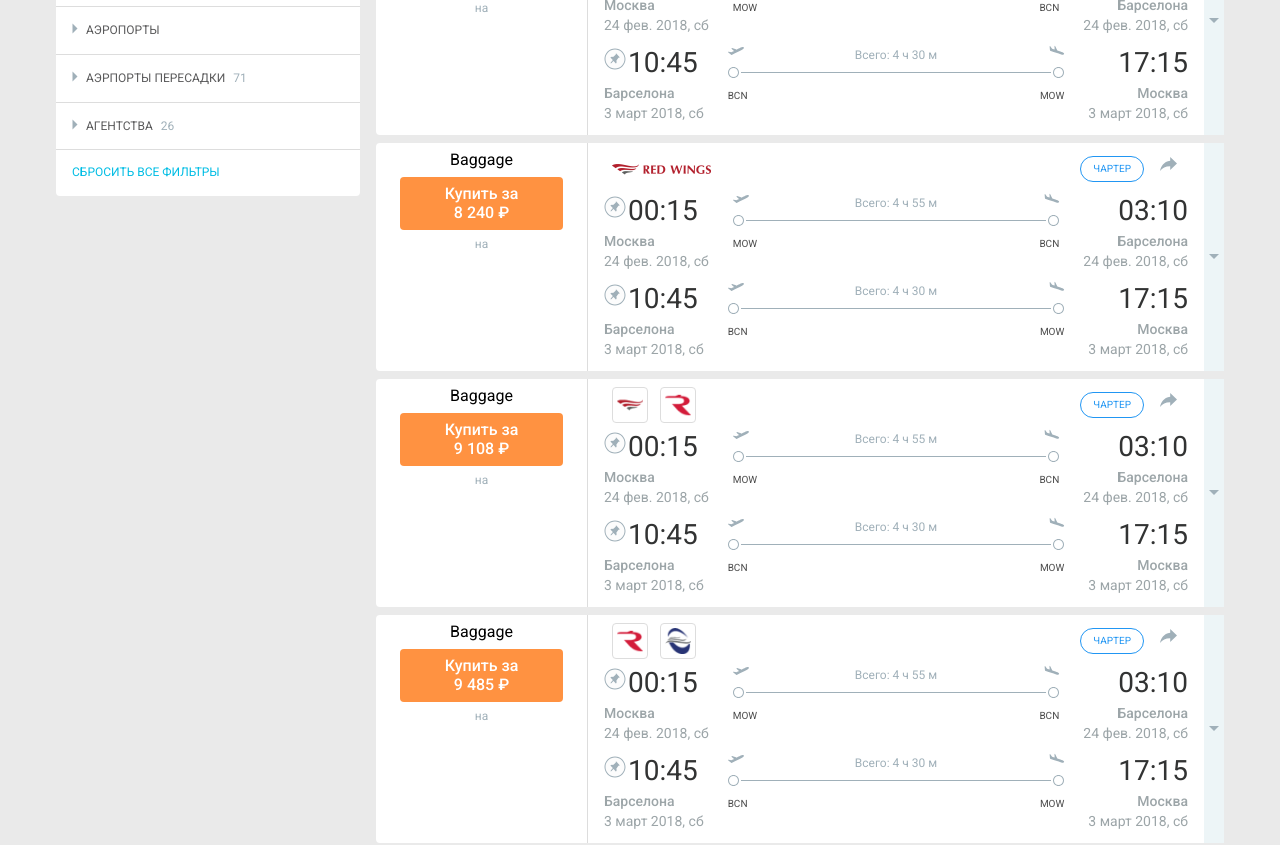
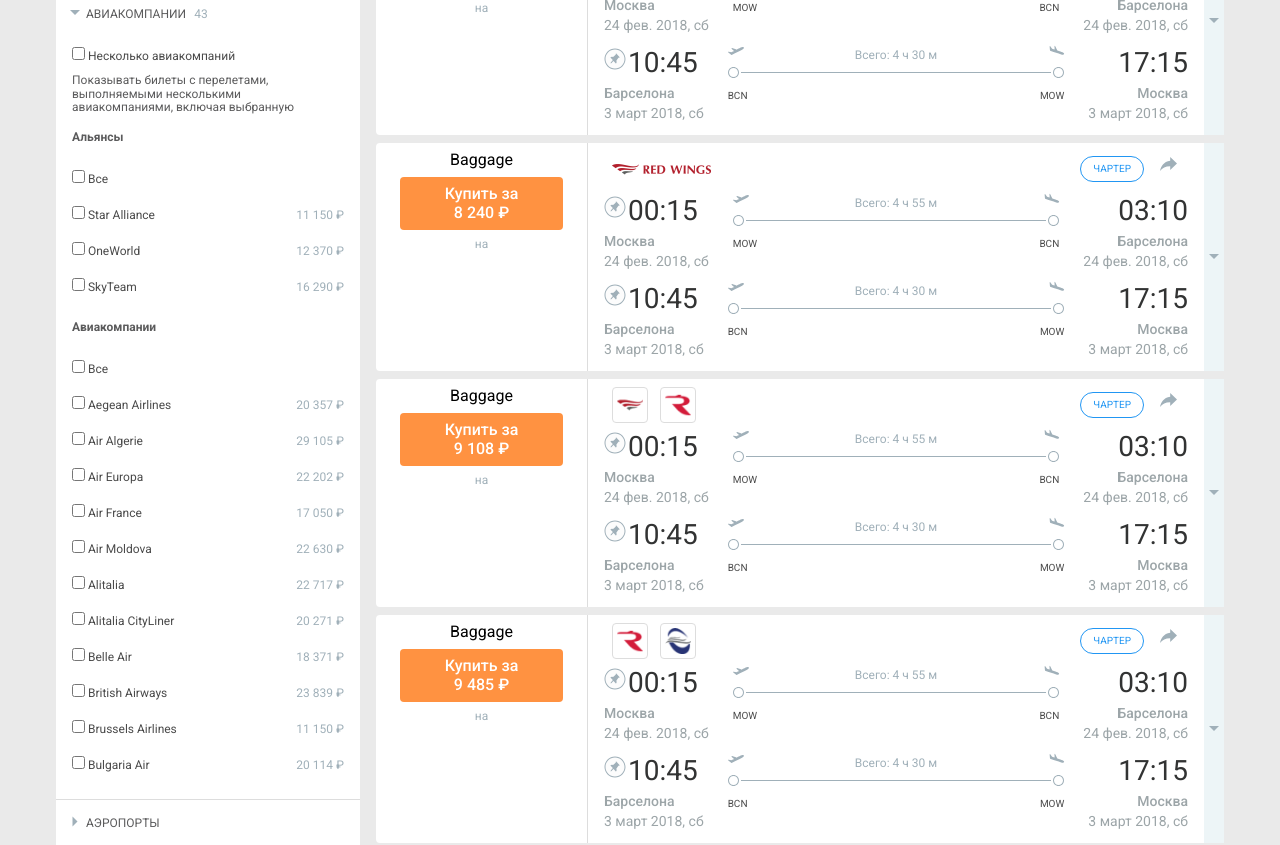
Before and after one commit to KonstBessonov/aviasales-demo-intensive, a React (Create React App) app: page /search in a window 1280 px wide. Shown: the part 720-1565 px from the top of the page. Built offline with nearby package versions, Linux system fonts and the light colour scheme; what react-clickoutside would draw is missing.

Commit message:
Filter panel setup & Deploy script

```diff
--- a/package.json
+++ b/package.json
@@ -19,6 +19,7 @@
     "start": "react-scripts start",
     "build": "react-scripts build",
     "test": "react-scripts test --env=jsdom",
-    "eject": "react-scripts eject"
+    "eject": "react-scripts eject",
+    "deploy": "cd build && now deploy && now alias"
   }
 }
--- a/src/Forms/Search/FilterPanel/UI.js
+++ b/src/Forms/Search/FilterPanel/UI.js
@@ -16,18 +16,18 @@
   line-height: 4.5rem;
 `;
 
-const Value = styled.span`
+const Price = styled.span`
   color: #a0b0b9;
 `;
 
 export const CheckBox = styled(
-  ({ checked, title, value, onChange, onValueClick }) => (
+  ({ checked, title, price, onChange, onValueClick }) => (
     <CheckBoxWrapper>
       <label>
         <input type="checkbox" checked={checked} onChange={onChange} /> {title}
       </label>
-      {value > 0 && (
-        <Value onClick={onValueClick}>{formatCurrency(value)}</Value>
+      {price > 0 && (
+        <Price onClick={onValueClick}>{formatCurrency(price)}</Price>
       )}
     </CheckBoxWrapper>
   )
--- a/src/Forms/Search/FilterPanel/index.js
+++ b/src/Forms/Search/FilterPanel/index.js
@@ -6,7 +6,7 @@
 import { CheckBox } from "./UI";
 
 const FilterPanel = styled.div`
-  min-width: 38rem;
+  max-width: 38rem;
   font-size: 1.5rem;
   color: #5b5b5c;
   background-color: #ffffff;
@@ -32,13 +32,14 @@
     <FilterPanel>
       <FilterSection title="ПЕРЕСАДКИ" initialOpen>
         <CheckBox defaultChecked={false} title="Все" />
-        <CheckBox defaultChecked={true} title="Без пересадок" value={7712} />
-        <CheckBox defaultChecked={false} title="1 пересадка" value={11150} />
-        <CheckBox defaultChecked={false} title="2 пересадки" value={16821} />
-        <CheckBox defaultChecked={false} title="3 пересадки" value={23986} />
+        <CheckBox defaultChecked={true} title="Без пересадок" price={7712} />
+        <CheckBox defaultChecked={false} title="1 пересадка" price={11150} />
+        <CheckBox defaultChecked={false} title="2 пересадки" price={16821} />
+        <CheckBox defaultChecked={false} title="3 пересадки" price={23986} />
       </FilterSection>
       <FilterSection title="ВРЕМЯ ВЫЛЕТА И ПРИБЫТИЯ" initialOpen>
-        Панель фильтров
+        <h4>Москва - Барселона</h4>
+        <h4>Барселона - Москва</h4>
       </FilterSection>
       <FilterSection title="БАГАЖ">Панель фильтров</FilterSection>
       <FilterSection title="ДЛИТЕЛЬНОСТЬ ПЕРЕСАДКИ">
@@ -48,7 +49,50 @@
         Панель фильтров
       </FilterSection>
       <FilterSection title="АВИАКОМПАНИИ" initialOpen badge={43}>
-        Панель фильтров
+        <CheckBox defaultChecked={false} title="Несколько авиакомпаний" />
+        <span>
+          Показывать билеты с перелетами, выполняемыми несколькими
+          авиакомпаниями, включая выбранную
+        </span>
+        <div>
+          <h4>Альянсы</h4>
+          <CheckBox defaultChecked={true} title="Все" />
+          <CheckBox defaultChecked={true} title="Star Alliance" price={11150} />
+          <CheckBox defaultChecked={true} title="OneWorld" price={12370} />
+          <CheckBox defaultChecked={true} title="SkyTeam" price={16290} />
+        </div>
+        <div>
+          <h4>Авиакомпании</h4>
+          <CheckBox defaultChecked={true} title="Все" />
+          <CheckBox
+            defaultChecked={true}
+            title="Aegean Airlines"
+            price={20357}
+          />
+
+          <CheckBox defaultChecked={true} title="Air Algerie" price={29105} />
+          <CheckBox defaultChecked={true} title="Air Europa" price={22202} />
+          <CheckBox defaultChecked={true} title="Air France" price={17050} />
+          <CheckBox defaultChecked={true} title="Air Moldova" price={22630} />
+          <CheckBox defaultChecked={true} title="Alitalia" price={22717} />
+          <CheckBox
+            defaultChecked={true}
+            title="Alitalia CityLiner"
+            price={20271}
+          />
+          <CheckBox defaultChecked={true} title="Belle Air" price={18371} />
+          <CheckBox
+            defaultChecked={true}
+            title="British Airways"
+            price={23839}
+          />
+          <CheckBox
+            defaultChecked={true}
+            title="Brussels Airlines"
+            price={11150}
+          />
+          <CheckBox defaultChecked={true} title="Bulgaria Air" price={20114} />
+        </div>
       </FilterSection>
       <FilterSection title="АЭРОПОРТЫ">Панель фильтров</FilterSection>
       <FilterSection title="АЭРПОРТЫ ПЕРЕСАДКИ" badge={71}>
```
Also changed, not shown: 1 other file (tests, documents, lock files or other folders).
